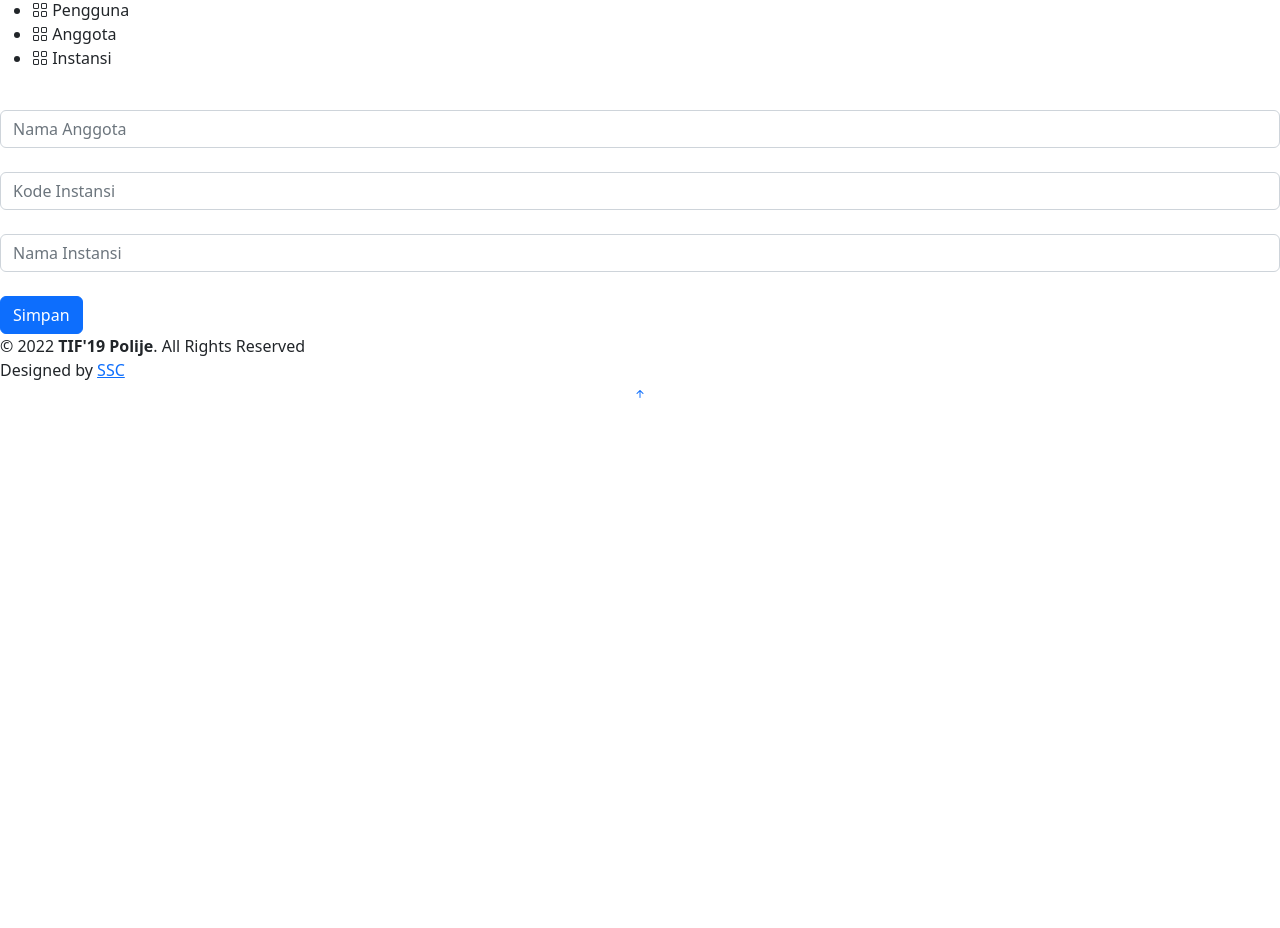
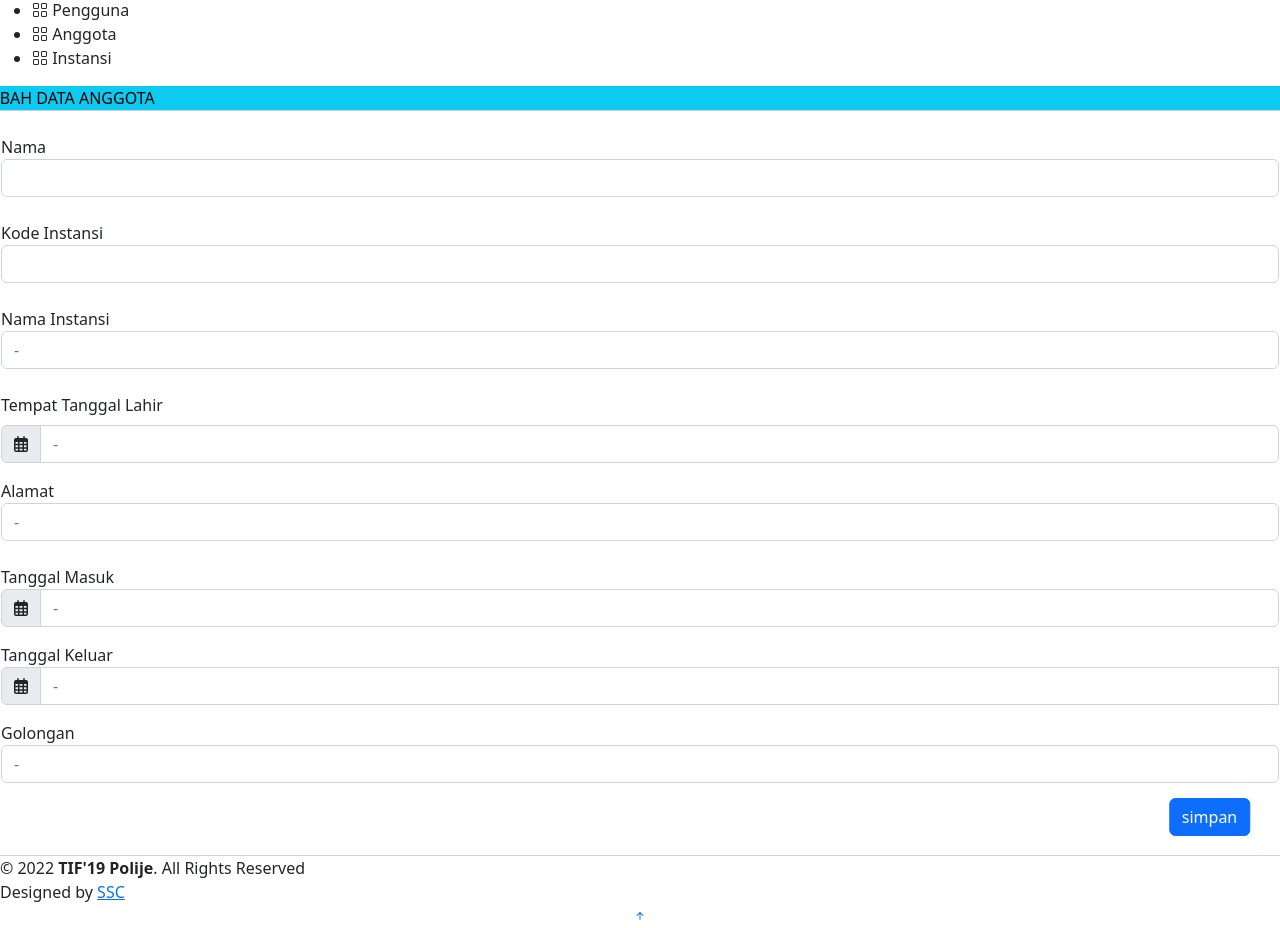
Before and after one commit to MohamadArdias/koperasi, a CodeIgniter app: page /koperasi/index.php/anggota/edit/1 in a window 1280 px wide. Shown: the part 122-1050 px from the top of the page. Before the commit the page ends 520 px from the top, so only its background shows below. Run offline with CodeIgniter, Linux system fonts and the light colour scheme; data that the repository does not hold is empty; some libraries are stand-ins or nearby versions.

Commit message:
edit anggota

```diff
--- a/application/controllers/Anggota.php
+++ b/application/controllers/Anggota.php
@@ -96,6 +96,12 @@ class Anggota extends CI_Controller
         $this->form_validation->set_rules('NAMA_ANG', 'nama anggota', 'required');
         $this->form_validation->set_rules('KODE_INS', 'kode instansi', 'required');
         $this->form_validation->set_rules('NAMA_INS', 'nama instansi', 'required');
+        $this->form_validation->set_rules('NAMA_INS', 'nama instansi', 'required');
+        $this->form_validation->set_rules('TLHR_ANG', 'tanggal lahir', 'required');
+        $this->form_validation->set_rules('TGLM_ANG', 'tanggal masuk', 'required');
+        $this->form_validation->set_rules('TGLK_ANG', 'tanggal keluar', 'required');
+        $this->form_validation->set_rules('GOL', 'golongan', 'required');
+
 
 
         if ($this->form_validation->run() == FALSE) {
--- a/application/models/Anggota_model.php
+++ b/application/models/Anggota_model.php
@@ -51,6 +51,11 @@ class Anggota_model extends  CI_Model
             "NAMA_ANG" => $this->input->post('NAMA_ANG', true),
             "KODE_INS" => $this->input->post('KODE_INS', true),
             "NAMA_INS" => $this->input->post('NAMA_INS', true),
+            "TLHR_ANG" => $this->input->post('TLHR_ANG', true),
+            "ALM_ANG" => $this->input->post('ALM_ANG', true),
+            "TGLM_ANG" => $this->input->post('TGLM_ANG', true),
+            "TGLK_ANG" => $this->input->post('TGLK_ANG', true),
+            "GOL" => $this->input->post('GOL', true),
         ];
 
         $this->db->where('URUT_ANG', $this->input->post('URUT_ANG'));
--- a/application/views/anggota/detail.php
+++ b/application/views/anggota/detail.php
@@ -18,7 +18,7 @@ $this->load->view('templates/sidebar');
         <label class="position-absolute top-0 end-0"><?= $anggota['NAMA_ANG']; ?></label>
         <br>
         <label for="ttl" class="form-label"> Tempat Tanggal Lahir</label>
-        <input type="date" id="" name="birthday" value="1999-09-19" readonly>
+        <input type="text" class="form-control" id="" name="birthday" value="<?= $anggota['TLHR_ANG']; ?>" readonly>
         <br>
         <label for="kredit" class="form-label">Limit Kredit </label>
         <div class="input-group mb-3">
--- a/application/views/anggota/edit.php
+++ b/application/views/anggota/edit.php
@@ -1,24 +1,98 @@
+<!DOCTYPE html>
+<html lang="en">
+
+<head>
+    <meta charset="UTF-8">
+    <meta http-equiv="X-UA-Compatible" content="IE=edge">
+    <meta name="viewport" content="width=device-width, initial-scale=1.0">
+    <title>Document</title>
+    <link rel="stylesheet" href="https://code.jquery.com/ui/1.12.1/themes/base/jquery-ui.css">
+    <link rel="stylesheet" href="https://cdnjs.cloudflare.com/ajax/libs/font-awesome/6.2.0/css/all.min.css">
+</head>
 <?php
 $this->load->view('templates/header');
 $this->load->view('templates/sidebar');
 ?>
 
+<body>
+    <div class="card-header text-bg-info">
+        UBAH DATA ANGGOTA
+    </div>
+    <div class="card">
         <form action="" method="POST">
-    <input type="hidden" name="URUT_ANG" placeholder="Nomor Urut Anggota" class="form-control" id="URUT_ANG" value="<?= $anggota['URUT_ANG']; ?>" /> <br>
+            <div>
+                <input type="hidden" name="URUT_ANG" class="form-control" id="URUT_ANG" value="<?= $anggota['URUT_ANG']; ?>" /> <br>
                 <small class="form-text text-danger"><?= form_error('URUT_ANG'); ?></small>
-
-    <input type="text" name="NAMA_ANG" placeholder="Nama Anggota" class="form-control" id="NAMA_ANG" value="<?= $anggota['NAMA_ANG']; ?>" /> <br>
+            </div>
+            <div>
+                <label for="nama" class="from-label">Nama</label>
+                <input type="text" name="NAMA_ANG" class="form-control" id="NAMA_ANG" value="<?= $anggota['NAMA_ANG']; ?>" /> <br>
                 <small class="form-text text-danger"><?= form_error('NAMA_ANG'); ?></small>
-
-    <input type="text" name="KODE_INS" placeholder="Kode Instansi" class="form-control" id="KODE_INS"  value="<?= $anggota['KODE_INS']; ?>" /> <br>
+            </div>
+            <div>
+                <label for="kdins" class="from-label">Kode Instansi</label>
+                <input type="text" name="KODE_INS" class="form-control" id="KODE_INS" value="<?= $anggota['KODE_INS']; ?>" /> <br>
                 <small class="form-text text-danger"><?= form_error('KODE_INS'); ?></small>
-
-    <input type="text" name="NAMA_INS" placeholder="Nama Instansi" class="form-control" id="NAMA_INS"  value="<?= $anggota['NAMA_INS']; ?>" /> <br>
+            </div>
+            <div>
+                <label for="namains" class="from-label">Nama Instansi</label>
+                <input type="text" name="NAMA_INS" class="form-control" id="NAMA_INS" placeholder="-" value="<?= $anggota['NAMA_INS']; ?>" /> <br>
                 <small class="form-text text-danger"><?= form_error('NAMA_INS'); ?></small>
-
-    <button type="submit" name="edit" class="btn btn-primary">Simpan</button>
+            </div>
+            <label for="ttl" class="form-label"> Tempat Tanggal Lahir</label>
+            <div class="input-group mb-3">
+                <i class="fa-solid fa-calendar-days input-group-text"></i>
+                <input type="text" class="form-control" id="TLHR_ANG" name="TLHR_ANG" placeholder="-" value="<?= $anggota['TLHR_ANG']; ?>">
+            </div>
+            <small class="form-text text-danger"><?= form_error('TLHR_ANG') ?></small>
+            <div>
+                <label for="alamat" class="from-label">Alamat</label>
+                <input type="text" class="form-control" id="ALM_ANG" placeholder="-" name="ALM_ANG" value="<?= $anggota['ALM_ANG']; ?>"><br>
+                <small class="form-text text-danger"><?= form_error('ALM_ANG') ?></small>
+            </div>
+            <label for="In" class="from-label">Tanggal Masuk</label>
+            <div class="input-group mb-3">
+                <i class="fa-solid fa-calendar-days input-group-text"></i>
+                <input type="text" class="form-control" id="TGLM_ANG" placeholder="-" name="TGLM_ANG" value="<?= $anggota['TGLM_ANG']; ?>">
+            </div>
+            <small class="form-text text-danger"><?= form_error('TGLM_ANG') ?></small>
+            <label for="Out" class="from-label">Tanggal Keluar</label>
+            <div class="input-group mb-3">
+                <i class="fa-solid fa-calendar-days input-group-text"></i>
+                <input type="text" class="form-control" id="TGLK_ANG" placeholder="-" name="TGLK_ANG" value="<?= $anggota['TGLK_ANG']; ?>"><br>
+            </div>
+            <small class="form-text text-danger"><?= form_error('TGLK_ANG') ?></small>
+            <div>
+                <label for="Golongan" class="from-label">Golongan</label>
+                <input type="text" class="form-control" id="GOL" placeholder="-" name="GOL" value="<?= $anggota['GOL']; ?>">
+                <small class="form-text text-danger"><?= form_error('GOL') ?></small>
+            </div>
+            <br>
+            <br>
+            <br>
+            <div class="position-absolute bottom-0 end-0 translate-middle">
+                <button type="submit" name="edit" class="btn btn-primary">simpan</button>
+            </div>
         </form>
-
+    </div>
     <?php
     $this->load->view('templates/footer');
     ?>
+    <script src="https://code.jquery.com/jquery-1.12.4.js"></script>
+    <script src="https://code.jquery.com/ui/1.12.1/jquery-ui.js"></script>
+    <script>
+        $(function() {
+            $("#TLHR_ANG").datepicker({
+                changeMonth: true,
+                changeYear: true
+            })
+            $("#TGLM_ANG").datepicker()
+            $("#TGLK_ANG").datepicker()
+            $("#TLHR_ANG").datepicker("option", "dateFormat", "yy-mm-dd")
+            $("#TGLM_ANG").datepicker("option", "dateFormat", "yy-mm-dd")
+            $("#TGLK_ANG").datepicker("option", "dateFormat", "yy-mm-dd")
+        })
+    </script>
+</body>
+
+</html>
```
Lines whose indentation alone changed are shown as unchanged.
